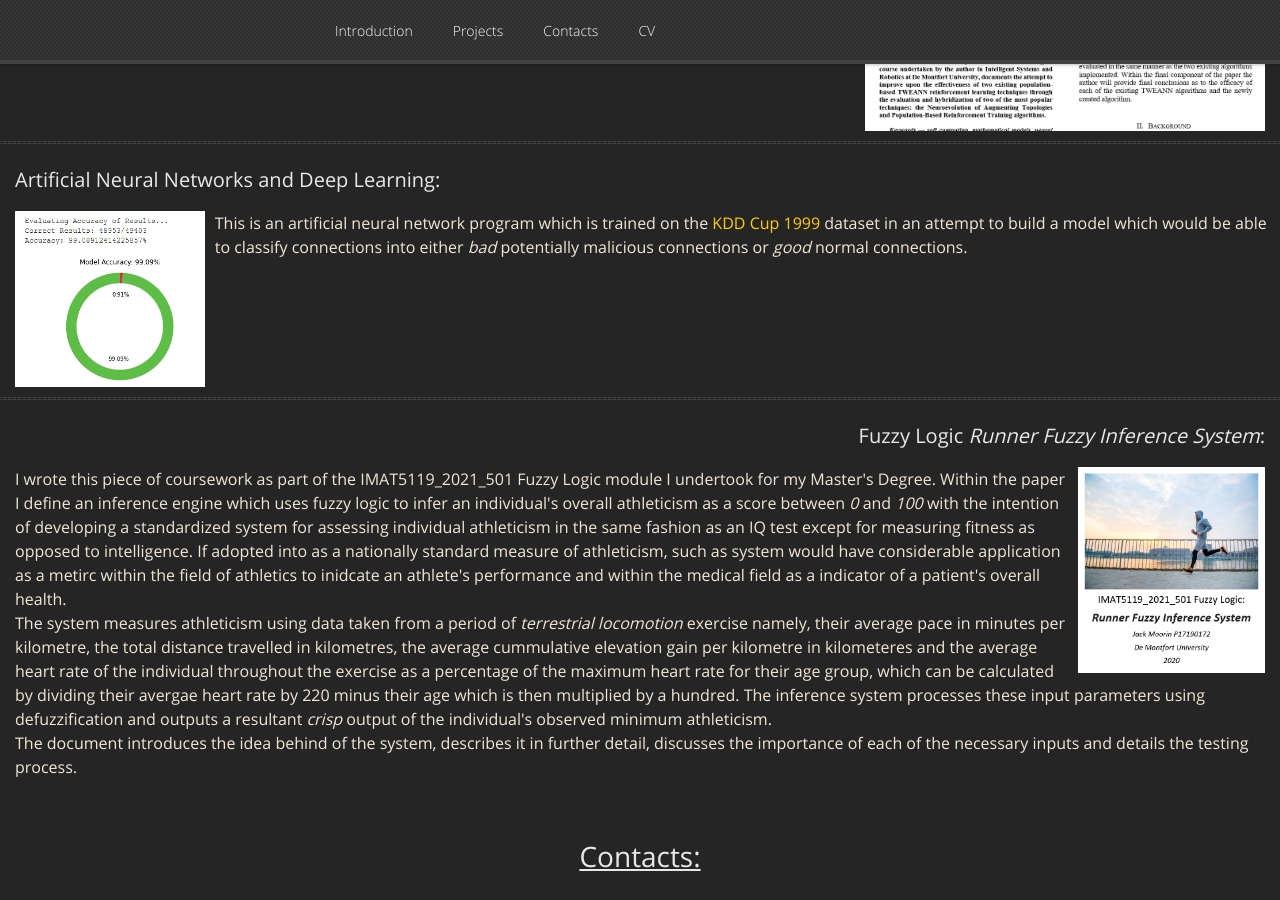
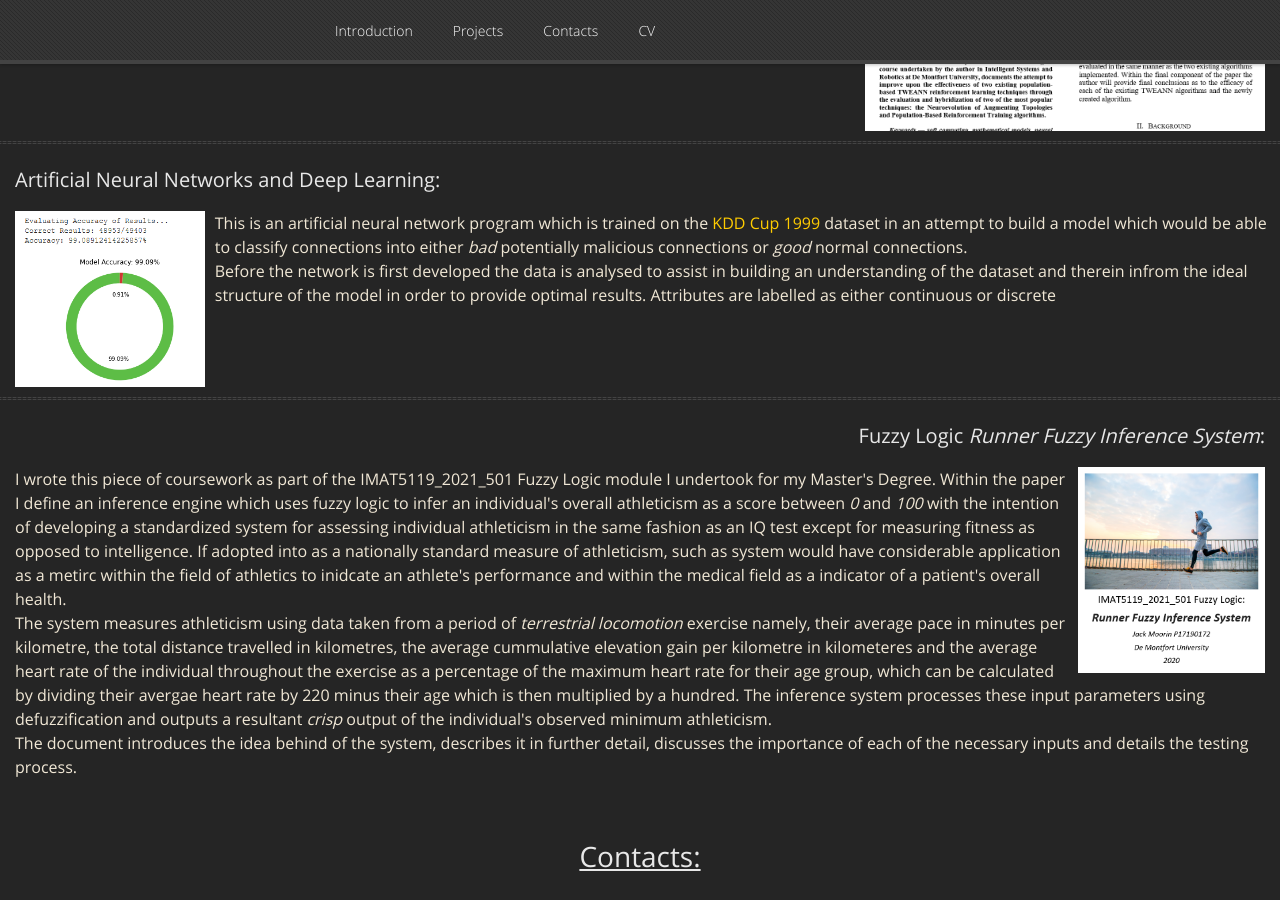
Before and after one commit to GamesProgrammingGrad2021/GamesProgrammingGrad2021.github.io, a Jekyll site: the page built from index.md, in a window 1280 px wide and 900 px high, scrolled down 1681 px. Built offline with Jekyll 4.4.1, drawn with Linux system fonts in a browser that asks for light colours; nearby versions of some CDN libraries; our own code applies the rules of GitHub Pages for plain Markdown files; grey boxes are pictures that could not be loaded.

Commit message:
Update default.html

```diff
--- a/_layouts/default.html
+++ b/_layouts/default.html
@@ -155,8 +155,9 @@
 				<a href="https://drive.google.com/file/d/1X-fP9Mrm-ccgKDmvOfAfwK8EcRm2s_mT/view?usp=sharing"><img src="ANN Coursework Thumbnail.png" alt="ANN Coursework Thumbnail" style="height: 15%; width: 15%; vertical-align: middle; float: left; padding-right: 10px;"></a>
 				This is an artificial neural network program which is trained on the
 				<a href="http://kdd.ics.uci.edu/databases/kddcup99/kddcup99.html">KDD Cup 1999</a> dataset in an attempt to build a model which
-				would be able to classify connections into either <i>bad</i> potentially malicious connections or <i>good</i> normal connections.
-
+				would be able to classify connections into either <i>bad</i> potentially malicious connections or <i>good</i> normal connections.<br>
+				Before the network is first developed the data is analysed to assist in building an understanding of the dataset and therein infrom
+				the ideal structure of the model in order to provide optimal results. Attributes are labelled as either continuous or discrete
 				</div>
 			</div>
 
```
